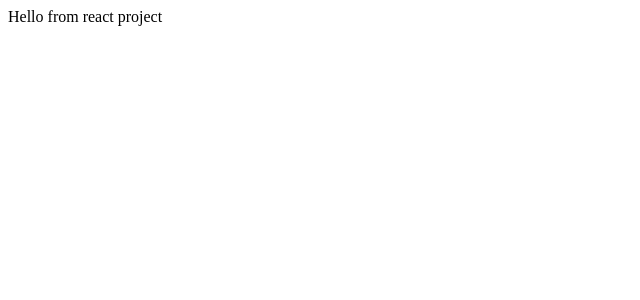
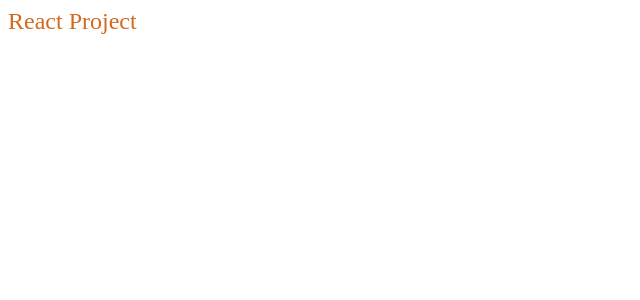
Before and after one commit to ifelseiforelif/webpack-project_v2, a React app: page / in a window 1280 px wide. Shown: the top 300 px of the page, without its empty margins (0-640 px from the left). Built offline with nearby package versions, Linux system fonts and the light colour scheme.

Commit message:
added css

```diff
--- a/package.json
+++ b/package.json
@@ -18,7 +18,9 @@
     "@types/react-dom": "^18.3.0",
     "@types/webpack": "^5.28.5",
     "@types/webpack-dev-server": "^4.7.2",
+    "css-loader": "^7.1.1",
     "html-webpack-plugin": "^5.6.0",
+    "style-loader": "^4.0.0",
     "ts-loader": "^9.5.1",
     "ts-node": "^10.9.2",
     "typescript": "^5.4.5",
--- /dev/null
+++ b/src/components/App.css
@@ -0,0 +1,4 @@
+div {
+  font-size: 24px;
+  color: chocolate;
+}
--- a/src/components/App.tsx
+++ b/src/components/App.tsx
@@ -1,5 +1,6 @@
 import React from "react";
+import "./App.css";
 
 export const App = () => {
-  return <div>Hello from react project</div>;
+  return <div>React Project</div>;
 };
--- a/webpack.config.ts
+++ b/webpack.config.ts
@@ -32,6 +32,10 @@ export default (env: EnvVariables) => {
     module: {
       rules: [
         {
+          test: /\.css$/i,
+          use: ["style-loader", "css-loader"],
+        },
+        {
           test: /\.tsx?$/,
           use: "ts-loader",
           exclude: /node_modules/,
```
Also changed, not shown: 1 other file (tests, documents, lock files or other folders).
